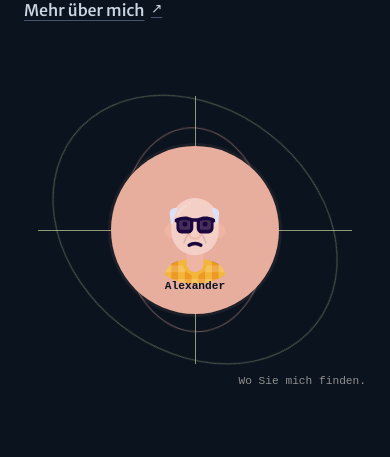
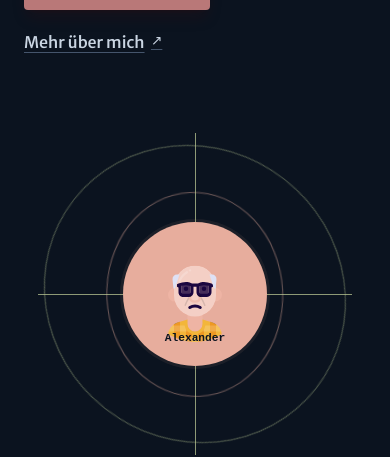
Before and after one commit to alexscklr/portfolio, an Angular app in the folder frontend/: page / in a window 390 px wide. Shown: the part 393-850 px from the top of the page. Built offline with nearby package versions, Linux system fonts and the light colour scheme; no server answers.

Commit message:
feat(frontend): improve mobile design by fixing avatar orbit sizes, skills marquee sizes and push first section a little bit down because of fixed header

```diff
--- a/frontend/src/app/features/home/components/avatar-orbit/avatar-orbit.component.scss
+++ b/frontend/src/app/features/home/components/avatar-orbit/avatar-orbit.component.scss
@@ -44,10 +44,9 @@
 }
 
 @media (max-width: 520px) {
-  .system-field { min-height: 20rem; }
-  .field-node { width: 5.25rem; height: 5.25rem; font-size: 0.62rem; }
-  .avatar-core { width: 10.5rem; height: 10.5rem; }
-  .avatar-core img { width: 6.8rem; height: 6.8rem; }
+  .field-node { width: 4.5rem; height: 4.5rem; font-size: 0.62rem; }
+  .avatar-core { width: 9rem; height: 9rem; }
+  .avatar-core img { width: 6rem; height: 6rem; }
 }
 
 @keyframes field-pulse {
--- a/frontend/src/app/features/home/components/skill-marquee/skill-marquee.component.scss
+++ b/frontend/src/app/features/home/components/skill-marquee/skill-marquee.component.scss
@@ -101,3 +101,40 @@
 .forward-button:hover {
   background-color: var(--color-secondary-800);
 }
+
+@media (max-width: 600px) {
+  .skills-group {
+    gap: 0.5rem;
+  }
+
+  .skill-card {
+    display: grid;
+    flex: 0 0 6rem;
+    grid-template-columns: minmax(0, 1fr);
+    grid-template-rows: minmax(0, 1fr) 3.6em;
+    align-items: center;
+    justify-items: center;
+    gap: 0.5rem;
+    height: 10rem;
+    padding: 1rem 0.5rem;
+  }
+
+  .skill-card iconify-icon {
+    scale: 2;
+    align-self: end;
+  }
+
+  .skill-card h3 {
+    display: flex;
+    align-items: center;
+    justify-content: center;
+    height: 3.6em;
+    margin: 0;
+    line-height: 1.2;
+    overflow-wrap: anywhere;
+  }
+
+  .skill-card .usage-count {
+    display: none;
+  }
+}
--- a/frontend/src/app/features/home/home.component.html
+++ b/frontend/src/app/features/home/home.component.html
@@ -1,5 +1,5 @@
 <div class="editorial-home">
-  <section class="hero-editorial mx-auto max-w-7xl px-6 pb-24 pt-16 md:pb-36 md:pt-24" appRevealOnScroll>
+  <section class="hero-editorial mx-auto max-w-7xl px-6 pb-24 pt-24 md:pb-36 md:pt-24" appRevealOnScroll>
     <div class="hero-copy" appRevealOnScroll>
       <h1>
         <span>{{ 'home.hero.greeting1' | translate }}</span><br />
```
